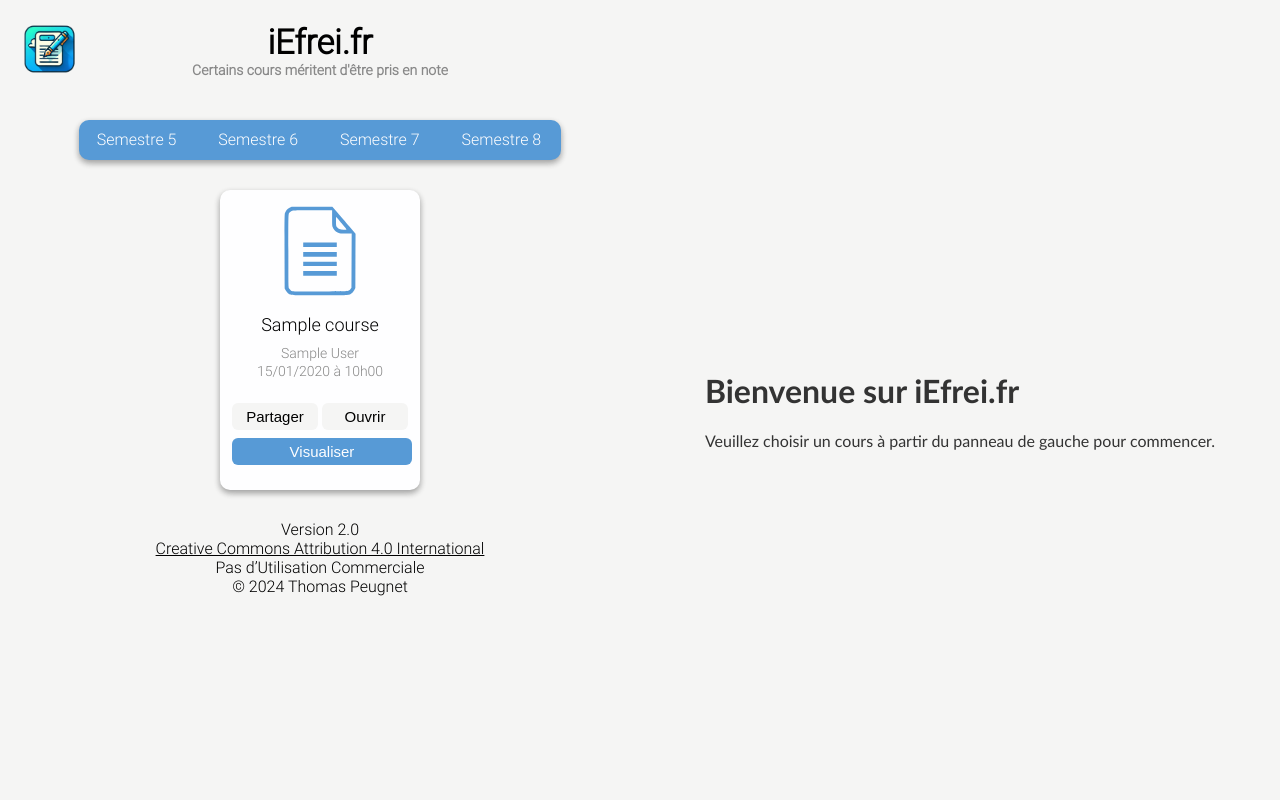
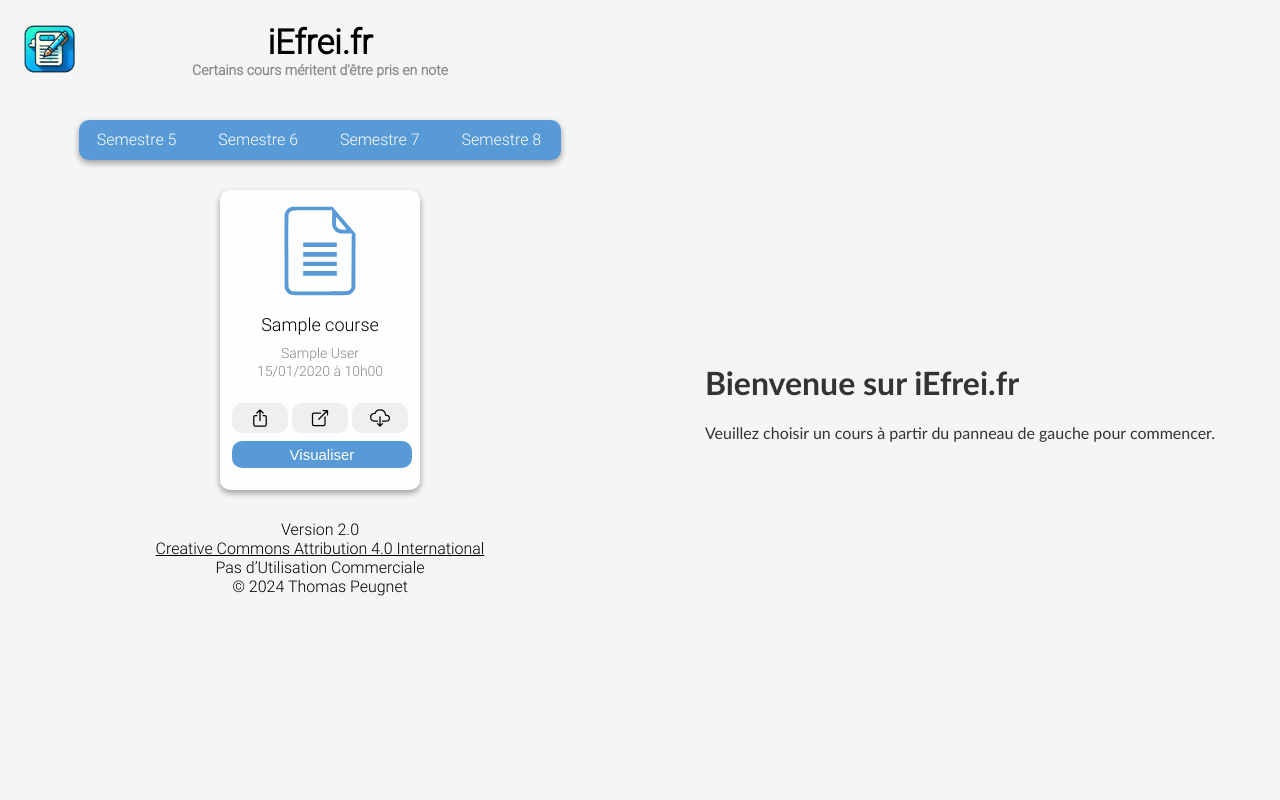
Before and after one commit to Hydrocarbure-H/iefrei.fr-remastered, a Flask app: page /courses in a window 1280 px wide. Run offline with Flask 3, Linux system fonts and the light colour scheme; tables that the repository leaves empty hold one stand-in row (values such as "Sample post"); parts of the project's set-up code (start-up, migrations or seed data) failed here and were passed over.

Commit message:
style(main_left, button_container): Added scroll to main_left, modified button background-color and border-radius

```diff
--- a/static/css/index.css
+++ b/static/css/index.css
@@ -51,6 +51,7 @@ body {
     height: 100vh;
     width: 100%;
 }
+
 
 .main_left {
     overflow-y: scroll;
@@ -171,7 +172,8 @@ body {
 
 .button_container button,
 .file_container button {
-    background-color: var(--second-bg-color);
+    /*background-color: var(--second-bg-color);*/
+    /*background-color: unset;*/
     border: none;
     color: var(--first-tx-color);
     padding: var(--button-padding);
@@ -181,11 +183,16 @@ body {
     font-size: 15px;
     margin: 4px 2px;
     cursor: pointer;
-    border-radius: 6px;
+    border-radius: 10px;
     transition: .3s;
     width: 100%;
 }
 
+ion-icon {
+    font-size: 20px;
+    /*    align center vertically */
+    vertical-align: middle;
+}
 
 .file_container button:hover {
     background-color: var(--third-bg-color);
--- a/static/html/default.html
+++ b/static/html/default.html
@@ -27,6 +27,8 @@
             display: flex;
             justify-content: center;
             align-items: center;
+            margin: 0;
+            padding: 0;
             height: 100vh;
             color: #333;
             font-family: "Trebuchet MS", sans-serif;
--- a/templates/courses.html
+++ b/templates/courses.html
@@ -5,6 +5,7 @@
     <meta name="viewport" content="width=device-width, initial-scale=1.0">
     <title>Liste des Cours</title>
     <link rel="stylesheet" href="{{ url_for('static', filename='css/index.css') }}">
+
 </head>
 <body>
 <div class="container">
@@ -37,10 +38,13 @@
                         <h3>{{ course.date.strftime('%d/%m/%Y à %Hh%M') }}</h3>
                         <div class="button_container">
                             <button onclick="copy_link('{{ course.id }}', '{{ course.title }}')">
-                                Partager
+                                <ion-icon name="share-outline"></ion-icon>
                             </button>
                             <button onclick="window.location.href='{{ url_for('course', course_id=course.id) }}'">
-                                Ouvrir
+                                <ion-icon name="open-outline"></ion-icon>
+                            </button>
+                            <button onclick="window.location.href='{{ url_for('course', course_id=course.id) }}'">
+                                <ion-icon name="cloud-download-outline"></ion-icon>
                             </button>
                         </div>
                         <button id="view" onclick="loadCourse('{{ url_for('course', course_id=course.id) }}')">
@@ -72,7 +76,8 @@
         document.getElementById('viewer').src = courseUrl;
     }
 </script>
-
+<script type="module" src="https://unpkg.com/ionicons@7.1.0/dist/ionicons/ionicons.esm.js"></script>
+<script nomodule src="https://unpkg.com/ionicons@7.1.0/dist/ionicons/ionicons.js"></script>
 <script src="{{ url_for('static', filename='js/main.js') }}"></script>
 </body>
 </html>
```
